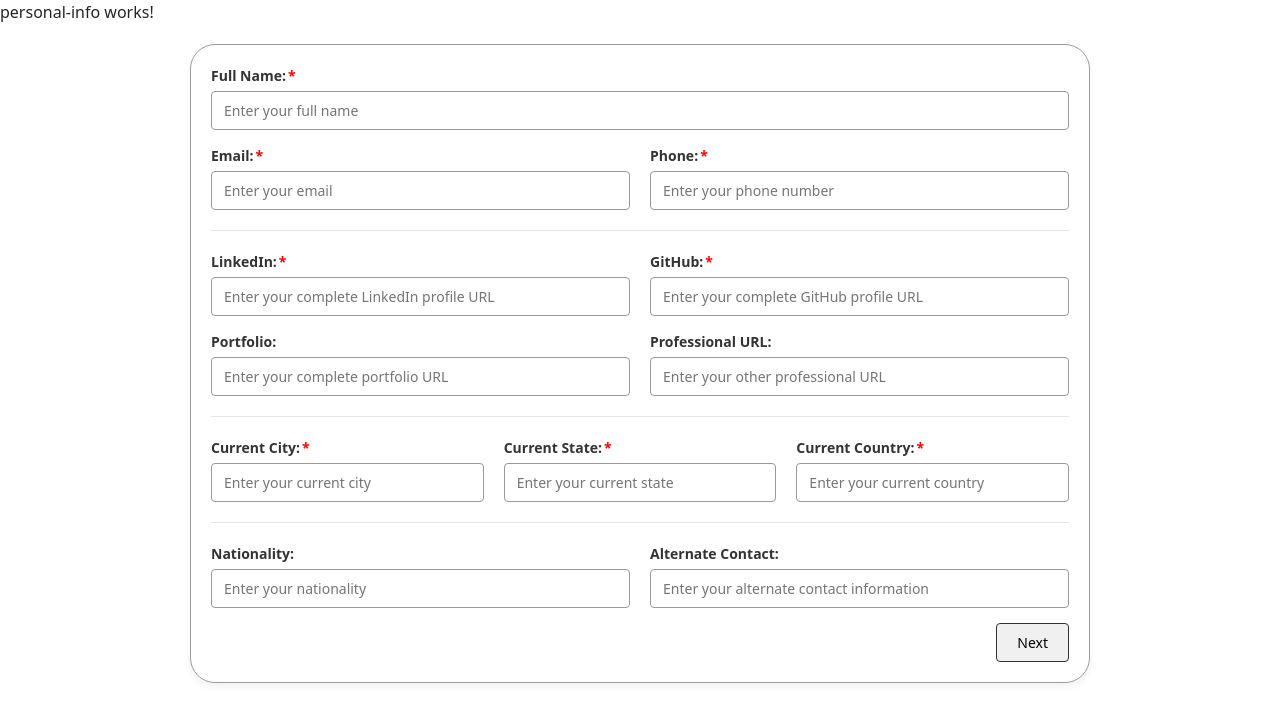
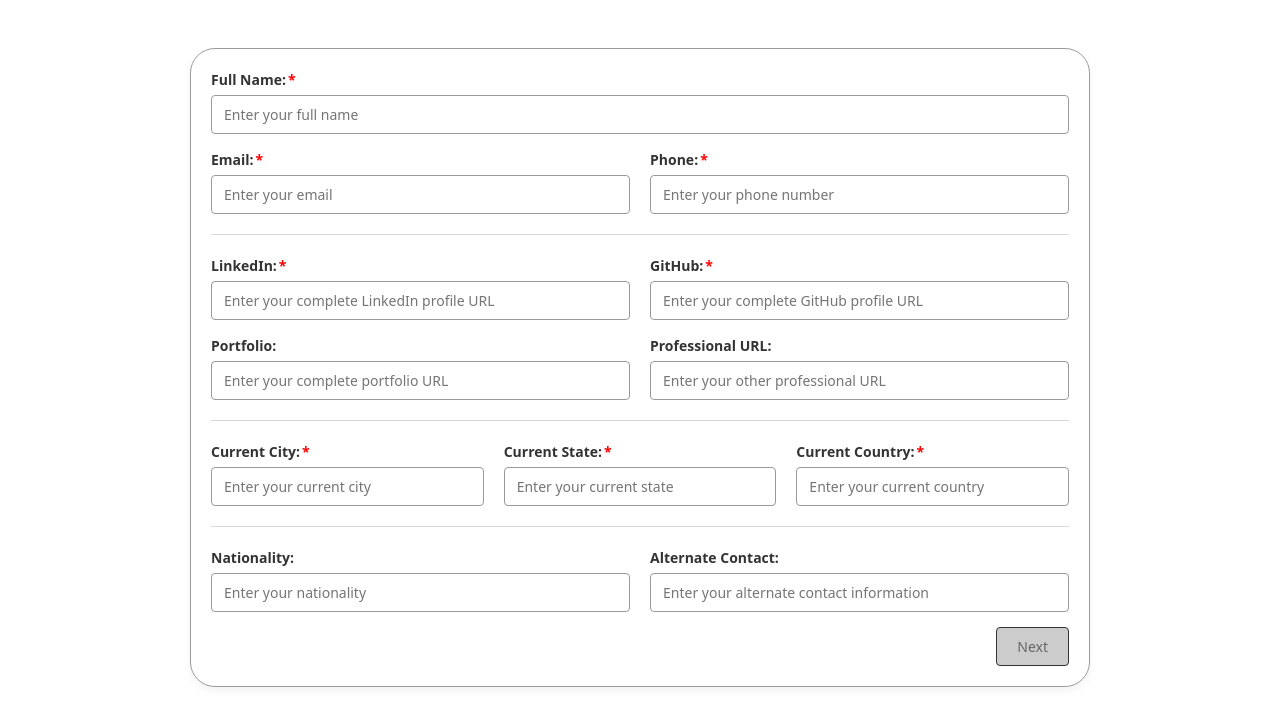
Before and after one commit to RishaanVats/resumeBuilder, an Angular app: page /personal-info in a window 1280 px wide. Shown: the top 726 px of the page. Built offline with nearby package versions, Linux system fonts and the light colour scheme.

Commit message:
ui fixes in professional summary section

```diff
--- a/src/app/shared/components/personal-info/personal-info.html
+++ b/src/app/shared/components/personal-info/personal-info.html
@@ -1,5 +1,4 @@
-<p>personal-info works!</p>
-<div class="form-container">
+<div class="form-container my-5">
     <form [formGroup]="personalInformation" (ngSubmit)="nextSection()">
         <div class="form-row">
             <div class="form-group">
@@ -88,7 +87,7 @@
 
 
         <div class="btn-container">
-            <button class="next-btn" type="submit">Next</button>
+            <button class="next-btn" type="submit" [disabled]="!personalInformation.valid">Next</button>
         </div>
     </form>
 </div>
--- a/src/app/shared/components/personal-info/personal-info.ts
+++ b/src/app/shared/components/personal-info/personal-info.ts
@@ -9,8 +9,12 @@ import { ReactiveFormsModule, FormGroup, FormControl, Validators } from '@angula
   templateUrl: './personal-info.html',
 })
 export class PersonalInfo {
-  personalInformation = new FormGroup({
-    fullName: new FormControl('', [Validators.required]),
+
+  // Standard regular expression for matching URLs
+  private urlPattern = '(https?://)?([\\da-z.-]+)\\.([a-z.]{2,6})[/\\w .-]*/?';
+
+  public personalInformation = new FormGroup({
+    fullName: new FormControl('', [Validators.required, Validators.minLength(3)]),
     email: new FormControl('', [Validators.required, Validators.email, Validators.pattern(/^[^\s@]+@[^\s@]+\.[^\s@]+$/) ]),
     phone: new FormControl('', [Validators.required, Validators.pattern(/^\d{10}$/)]),
     currentAddress: new FormGroup({
@@ -18,12 +22,12 @@ export class PersonalInfo {
       currentState: new FormControl('', [Validators.required]),
       currentCountry: new FormControl('', [Validators.required]),
     }),
-    linkedin: new FormControl('', [Validators.required]),
-    github: new FormControl('', [Validators.required]),
-    portfolio: new FormControl(''),
-    professionalUrl: new FormControl(''),
-    nationality: new FormControl(''),
-    alternateContact: new FormControl(''),
+    linkedin: new FormControl('', [Validators.required, Validators.pattern(new RegExp(this.urlPattern))]),
+    github: new FormControl('', [Validators.required, Validators.pattern(new RegExp(this.urlPattern))]),
+    portfolio: new FormControl('', [Validators.pattern(new RegExp(this.urlPattern))]),
+    professionalUrl: new FormControl('', [Validators.pattern(new RegExp(this.urlPattern))]),
+    nationality: new FormControl('', [Validators.minLength(3)]),
+    alternateContact: new FormControl('', [Validators.pattern(/^\d{10}$/)]),
   });
 
   nextSection = (): void => {
--- a/src/styles.css
+++ b/src/styles.css
@@ -57,7 +57,7 @@
 /* Horizontal line breaks */
 hr {
     border: 0;
-    border-top: 1px solid #9c9c9c;
+    border-top: 1px solid #636363;
     margin: 20px 0;
 }
 
@@ -70,15 +70,22 @@ hr {
 .next-btn {
     padding: 8px 20px;
     border: 1px solid #333;
-    background-color: #f0f0f0;
+    background-color: #0097dd;
     cursor: pointer;
     font-size: 14px;
     border-radius: 4px;
 }
 
-.next-btn:hover {
+.next-btn:hover:not(:disabled) {
     background-color: #0b5ed7;
     color: #fff;
+}
+
+.next-btn:disabled {
+  background-color: #cccccc;
+  color: #666666;
+  cursor: not-allowed; /* Changes the mouse pointer to a crossed-out circle */
+  pointer-events: none; /* Completely blocks all hover and click states */
 }
 
 /* Error message styling */
```
